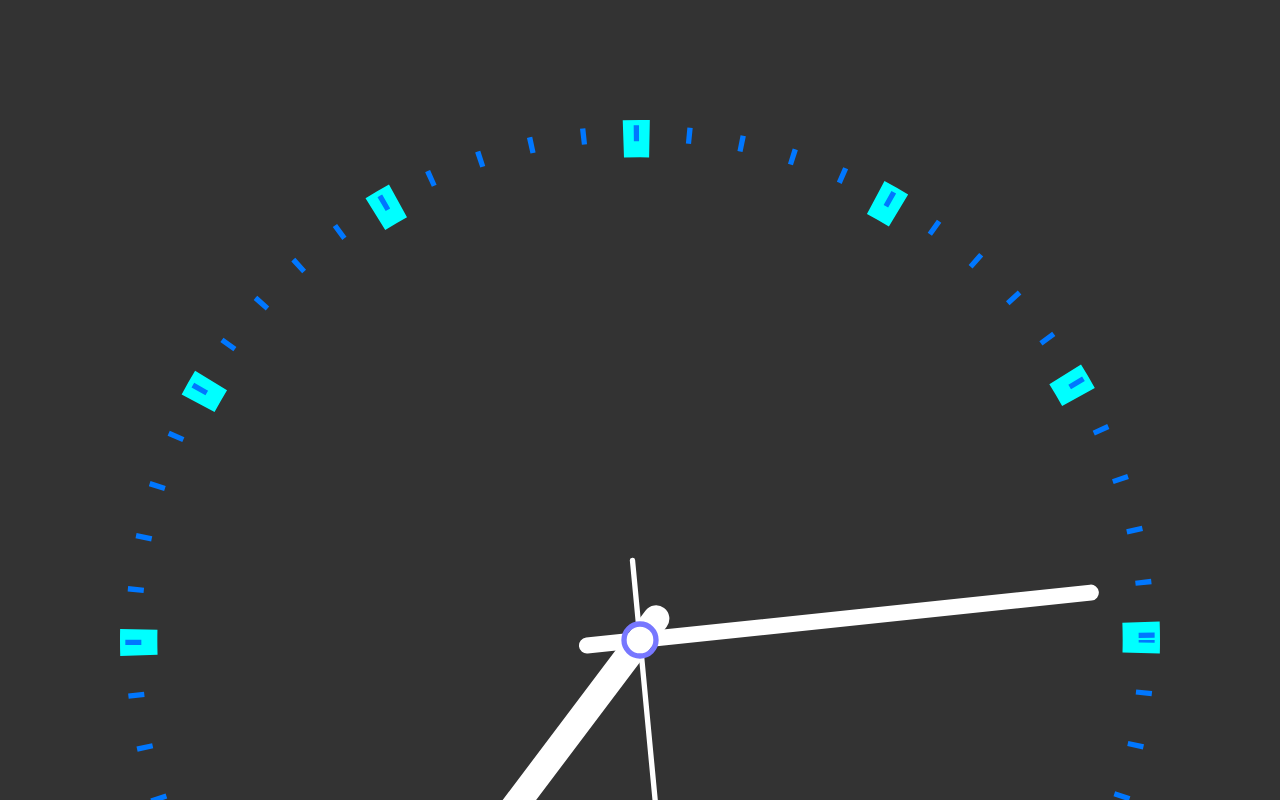
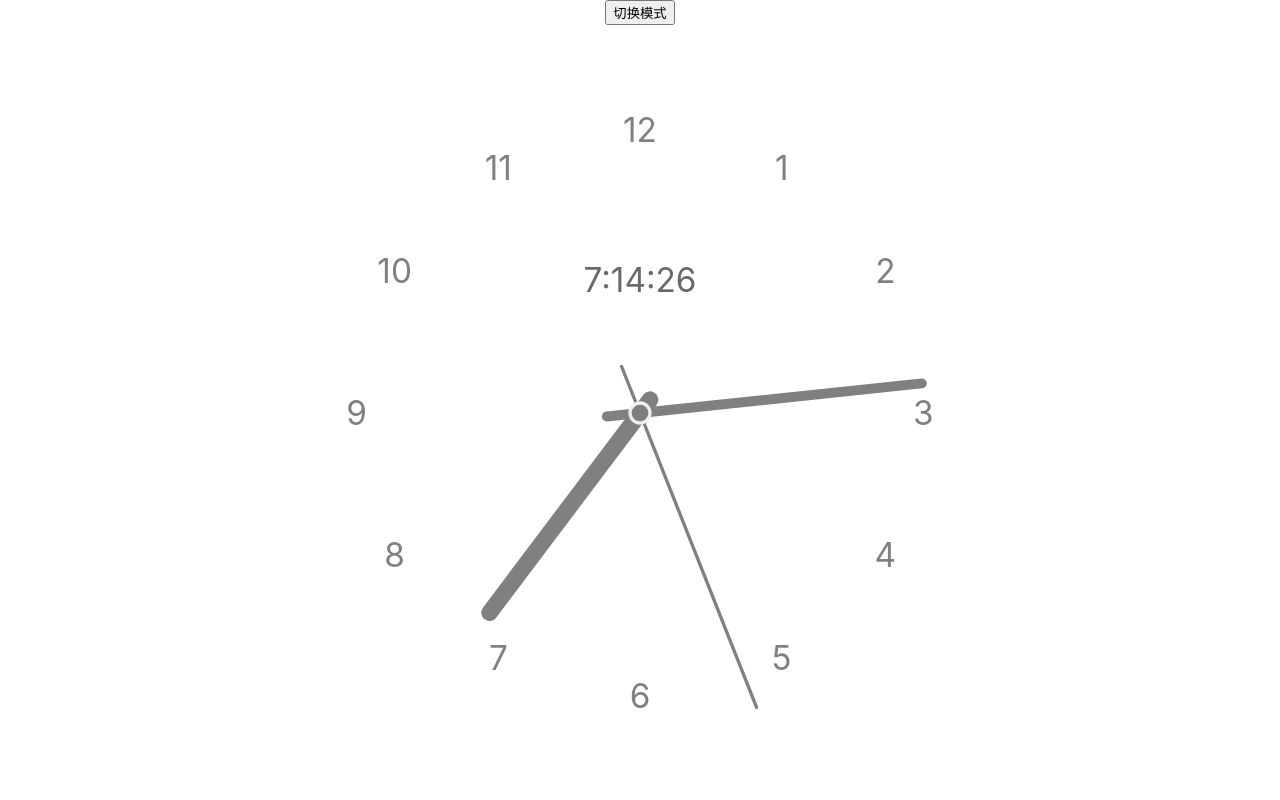
Before and after one commit to SliverKeigo/Clock, a React (Create React App) app: page / in a window 1280 px wide. Shown: the top 800 px of the page. Built offline with nearby package versions, Linux system fonts and the light colour scheme.

Commit message:
Keigo👋: 先这样 急着出门 先改到这

```diff
--- a/src/Clock.tsx
+++ b/src/Clock.tsx
@@ -1,46 +1,73 @@
 import React, {useEffect, useState} from 'react';
-import styled from 'styled-components';
+import styled, {css} from 'styled-components';
 
 interface ClockProps {
   h: number;
   m: number;
   s: number;
   ms: number;
+  isNightMode: boolean;
 }
 
 const Wrapper = styled.div<ClockProps>`
-  background: #333;
-  width: 100%;
-  height: 100%;
+
+  width: 100vh;
+  height: 100vh;
+
+  position: absolute;
+  top: 50%;
+  left: 50%;
+  transform: translate(-50%, -50%);
+
+  overflow: hidden;
 
   display: grid;
   place-items: center;
 
+  ${({isNightMode}) => isNightMode && css`
+    background: #282c34;
+
+    .tick-mark,
+    .tick-mark.hours,
+    .tick-mark.minutes {
+      stroke: #F0F8FF;
+    }
+
+    .center-circle {
+      stroke: gray; // 夜间模式颜色
+    }
+
+    .hand {
+      stroke: #F0F8FF;
+    }
+  `}
   & circle {
     fill: none;
     cx: 0;
     cy: 0;
     r: 3;
-    stroke: #77f;
+    stroke: #eee; // 默认颜色
     stroke-width: 1;
+
+    ${({isNightMode}) => isNightMode && css`
+      stroke: gray; // 夜间模式颜色
+    `}
   }
 
   & circle.tick-mark {
     stroke-dasharray: .1 .9;
     stroke-dashoffset: .05;
-
-
-
+    stroke: gray; // 默认颜色
   }
 
   & circle.hours {
-    stroke: #0ff;
-    stroke-width: 7;
+    stroke: gray; // 默认颜色
+    stroke-width: 5;
     r: 94;
   }
 
   & circle.minutes {
-    stroke: #07f;
+    stroke: gray; // 默认颜色
     stroke-width: 3;
     r: 95;
   }
@@ -48,8 +75,7 @@ const Wrapper = styled.div<ClockProps>`
   & line {
     x1: 0;
     x2: 0;
-    stroke: #ffffff;
-    fill: #ffffff;
+    stroke: gray;
     stroke-linecap: round;
   }
 
@@ -68,56 +94,100 @@ const Wrapper = styled.div<ClockProps>`
     transform: ${x => `rotate(${x.h * 30 + x.m / 2}deg)`};
   }
 
-`
+`;
 
-const Clock = () => (
-  <svg xmlns="http://www.w3.org/2000/svg"
-       viewBox="-120 -120  240 240">
-    <g fill="#61DAFB">
-      <circle
-        pathLength={"12"}
-        className={"tick-mark hours"}/>
-      <circle
-        pathLength={"60"}
-        className={"tick-mark minutes"}/>
+const Clock = ({h, m, s, ms, isNightMode}: ClockProps) => {
+  // 计算每个小时数字的位置
+  const renderHourMarks = () => {
+    const marks = [];
+    const radius: number = 85; // 更新半径值为90
+    for (let i = 1; i <= 12; i++) {
+      const angle = Math.PI / 6 * (i - 3); // 将 12 点位置定为 0 度
+      const x = radius * Math.cos(angle); // 根据圆的半径和角度计算 x 坐标
+      const y = radius * Math.sin(angle); // 根据圆的半径和角度计算 y 坐标
+      marks.push(
+        <text key={i}
+              x={x}
+              y={y}
+              textAnchor="middle"
+              dominantBaseline="central"
+              fontSize="10"
+              fill={isNightMode ? '#FFF0F5' : 'gray'}>
+          {i}
+        </text>
+      );
+    }
+    return marks;
+  };
+
+  return (
+    <svg xmlns="http://www.w3.org/2000/svg"
+         viewBox="-120 -120  240 240">
+
+      <g fill="#fff">
+        {renderHourMarks()}
+        {/*<circle*/}
+        {/*  pathLength={"12"}*/}
+        {/*  className={`tick-mark hours ${isNightMode ? 'night-mode' : ''}`}/>*/}
+        {/*<circle*/}
+        {/*  pathLength={"60"}*/}
+        {/*  className={`tick-mark minutes ${isNightMode ? 'night-mode' : ''}`}/>*/}
       <line y1={15}
             y2={-95}
-            className={"hand second"}></line>
+            className={`hand second ${isNightMode ? 'night-mode' : ''}`}
+            style={{transform: `rotate(${s * 6 + ms * 6 / 1000}deg)`}}></line>
       <line y1={10}
             y2={-85}
-            className={"hand minute"}></line>
+            className={`hand minute ${isNightMode ? 'night-mode' : ''}`}
+            style={{transform: `rotate(${m * 6}deg)`}}></line>
       <line y1={5}
             y2={-75}
-            className={"hand hour"}></line>
-      <circle
+            className={`hand hour ${isNightMode ? 'night-mode' : ''}`}
+            style={{transform: `rotate(${h * 30 + m / 2}deg)`}}></line>
+        <circle className={`center-circle ${isNightMode ? 'night-mode' : ''}`}/>
+        <text x="0"
+              y="-40"
+              textAnchor="middle"
+              dominantBaseline="central"
+              className={`center-text ${isNightMode ? 'night-mode' : ''}`}
+              fontSize="10"
+              fill={isNightMode ? '#FFF0F5' : '#696969'}>
+          {`${h}:${m}:${s}`}
+        </text>
+    </g>
+    </svg>);
 
-      />
-    </g>
-  </svg>
-)
+};
 
 export default function ClockApp() {
-  const [nowTime, SetNowTime] = useState(new Date())
+
+  const [nowTime, setNowTime] = useState(new Date());
+  const [isNightMode, setIsNightMode] = useState(false);
 
   useEffect(() => {
-    const ref = setInterval(() => {
-      SetNowTime(new Date())
-    }, 100)
-    return (() => {
-      clearInterval(ref)
-    })
-  }, [])
+    const timer = setInterval(() => {
+      setNowTime(new Date());
+    }, 100);
+    return () => clearInterval(timer);
+  }, []);
 
-  const props: ClockProps = {
+  function toggleNightMode() {
+    setIsNightMode(mode => !mode);
+  }
+
+  // 构建 props 对象
+  const clockProps: ClockProps = {
     h: nowTime.getHours(),
     m: nowTime.getMinutes(),
     s: nowTime.getSeconds(),
-    ms: nowTime.getMilliseconds()
-  }
+    ms: nowTime.getMilliseconds(),
+    isNightMode: isNightMode
+  };
 
   return (
-    <Wrapper {...props}>
-      <Clock></Clock>
+    <Wrapper {...clockProps}>
+      <button onClick={toggleNightMode}>切换模式</button>
+      <Clock {...clockProps}/>
     </Wrapper>
   );
 }
--- a/tsconfig.json
+++ b/tsconfig.json
@@ -6,6 +6,7 @@
       "dom.iterable",
       "esnext"
     ],
+    "downlevelIteration": true,
     "allowJs": true,
     "skipLibCheck": true,
     "esModuleInterop": true,
```
